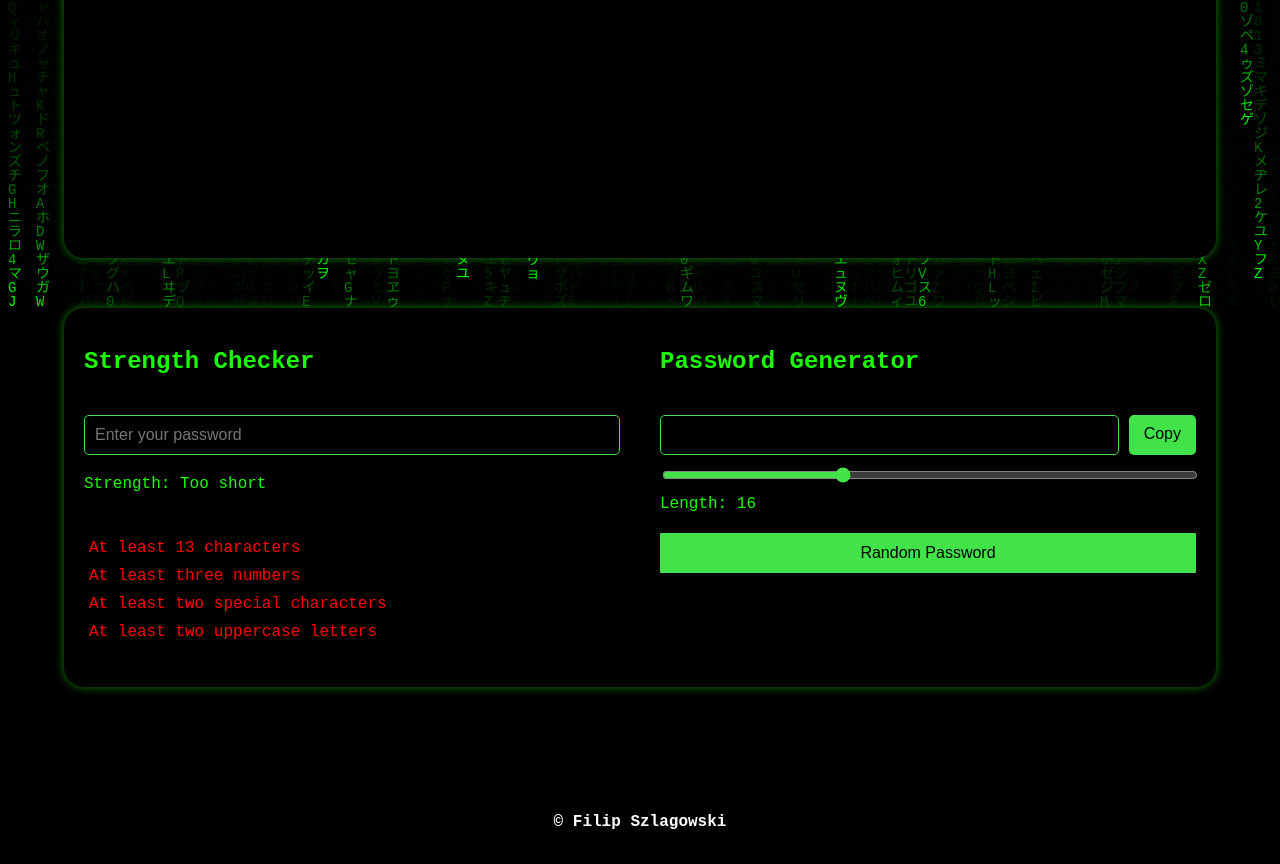
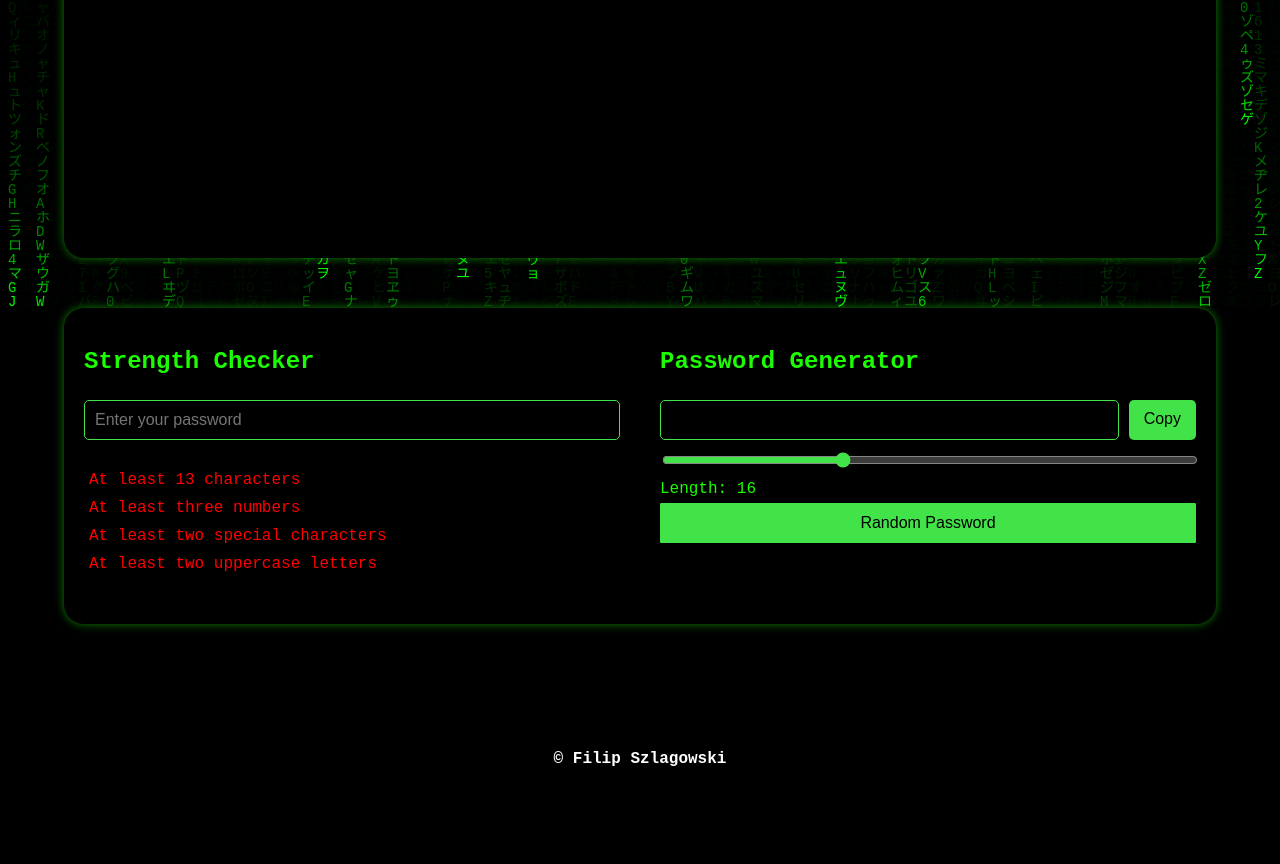
Before and after one commit to FilipSzzz/Blog, a website with bundled scripts: page index.html in a window 1280 px wide. Shown: the part 500-1364 px from the top of the page. After the commit the page ends 1322 px from the top, so only its background shows below. Built offline with nearby package versions, Linux system fonts and the light colour scheme.

Commit message:
changing gap between password_input and password_requirements

```diff
--- a/index.html
+++ b/index.html
@@ -49,19 +49,18 @@
         <div class="checker_section">
             <h2>Strength Checker</h2>
             <input type="text" id="password_input" placeholder="Enter your password">
-
-            <div class="strength_status_container">
-                <div class="status_text">Strength: <span id="strength_label">Too short</span></div>
-                <div class="strength_meter">
-                    <div id="strength_bar"></div>
-                </div>
-            </div>
             <ul id="password_requirements">
                 <li id="length">At least 13 characters</li>
                 <li id="number">At least three numbers</li>
                 <li id="special">At least two special characters</li>
                 <li id="uppercase">At least two uppercase letters</li>
             </ul>
+            <div class="strength_status_container">
+                <div class="strength_meter">
+                    <div id="strength_bar"></div>
+                </div>
+            </div>
+
         </div>
         <div class="generator_section">
             <h2>Password Generator</h2>
--- a/style.css
+++ b/style.css
@@ -204,7 +204,7 @@ header {
 .checker_section, .generator_section {
     display: flex;
     flex-direction: column;
-    gap: 20px;
+    gap: 5px;
 }
 
 #password_input {
```
